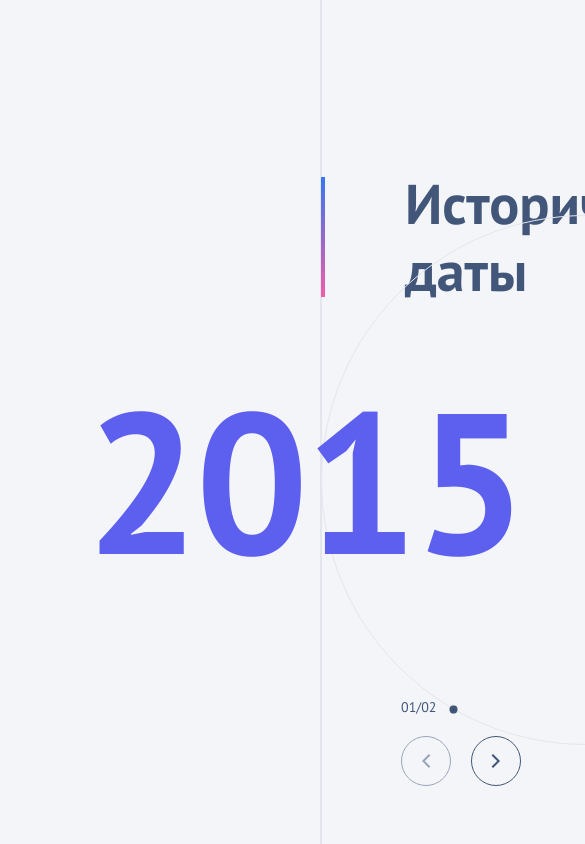
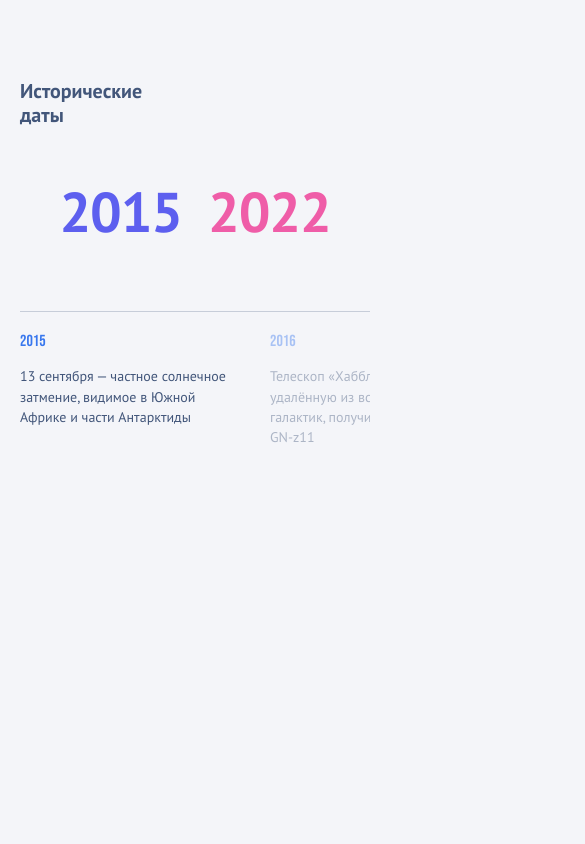
Before and after one commit to ayyPls/only-test, a React (Create React App) app: page / in a window 390 px wide. Shown: the top 844 px of the page, 585 px wide, since content can reach past the window. Built offline with nearby package versions, Linux system fonts and the light colour scheme.

Commit message:
start to add adaptive styles

```diff
--- a/src/App.tsx
+++ b/src/App.tsx
@@ -51,9 +51,9 @@ const App = () => {
             max={groupedEventsByType[groupedEventsByType.length - 1].datetime}
           />
         </EventTypeSwitch>
-        {/* TODO: add navigation buttons */}
         <EventSwiper events={groupedEventsByType} />
       </PageContentContainer>
+      {/* TODO: add navigation buttons */}
     </div>
   );
 }
--- a/src/index.css
+++ b/src/index.css
@@ -209,3 +209,57 @@ button:not([disabled]) {
   border: none;
   backdrop-filter: blur(15px);
 }
+
+@media screen and (max-width: 768px){
+  .layout {
+    padding: 20px;
+    margin: 0;
+    margin-top: 59px;
+    border: none;
+  }
+
+  .line-vertical, .line-horizontal {
+    display: none;
+  }
+  .circle {
+    padding: 56px 0;
+    border: none;
+    border-bottom: 1px solid #C7CDD9;
+    border-radius: 0;
+    width: 100%;
+    height: auto;
+  }
+  .circle > .years-text {
+    font-size: 56px;
+    /* margin: 0 auto; */
+    line-height: inherit;
+    transform: none;
+  }
+  .circle-items {
+    display: none;
+  }
+
+  .swiper-container {
+    padding-top: 20px;
+    margin: 0;
+    cursor: grab;
+  }
+
+  .swiper-slide-card>h2.title {
+    font-weight: normal;
+    font-size: 16px;
+    line-height: 120%;
+  }
+
+  .swiper-slide-card>.description {
+    font-size: 14px;
+    line-height: 145%;
+  }
+
+  .next-slide-button {
+    display: none;
+  }
+  .prev-slide-class, .next-slide-class {
+    opacity: .4;
+  }
+}
--- a/src/shared/const/events/index.ts
+++ b/src/shared/const/events/index.ts
@@ -11,16 +11,16 @@ const EVENTS: Array<IHistoryEvent> = [
     description: "Телескоп «Хаббл» обнаружил самую удалённую из всех обнаруженных галактик, получившую обозначение GN-z11",
     type: "Наука"
   },
-  // {
-  //   datetime: new Date('2017-07-20'),
-  //   description: "Компания Tesla официально представила первый в мире электрический грузовик Tesla Semi",
-  //   type: "Наука"
-  // },
-  // {
-  //   datetime: new Date('2018-01-01'),
-  //   description: "Старт коспического аппарата Parker Solar Probe Plus, предназначенного для изучения Солнца",
-  //   type: "Наука"
-  // },
+  {
+    datetime: new Date('2017-07-20'),
+    description: "Компания Tesla официально представила первый в мире электрический грузовик Tesla Semi",
+    type: "Наука"
+  },
+  {
+    datetime: new Date('2018-01-01'),
+    description: "Старт коспического аппарата Parker Solar Probe Plus, предназначенного для изучения Солнца",
+    type: "Наука"
+  },
   {
     datetime: new Date('2022-01-01'),
     description: "Корабль Crew Dragon вернулся на Землю из первого пилотируемого полета",
--- a/src/shared/ui/event-swiper/index.tsx
+++ b/src/shared/ui/event-swiper/index.tsx
@@ -25,7 +25,19 @@ const EventSwiper: FC<IEventSwiperProps> = ({ events }) => {
         setIsReachedEnd(event.isEnd)
     }
     return <div className="swiper-container">
-        <Swiper slidesPerView={SWIPER_SLIDES_PER_VIEW} spaceBetween={80} onSlideChange={handleSlideChange}>
+        <Swiper breakpoints={{
+            0: {
+                // TODO: on last slide show whole slide
+                slidesPerView: 1.5,
+                spaceBetween: 25,
+                slidePrevClass: 'prev-slide-class',
+                slideNextClass: "next-slide-class",
+            },
+            768: {
+                slidesPerView: SWIPER_SLIDES_PER_VIEW,
+                spaceBetween: 80
+            }
+        }} onSlideChange={handleSlideChange}>
             {
                 events.map(({ description, datetime }, index) => (
                     // TODO: figure out slide sizes
--- a/src/shared/ui/page-content-container/index.tsx
+++ b/src/shared/ui/page-content-container/index.tsx
@@ -7,6 +7,10 @@ const PageContentContainer = styled.div`
     display: flex;
     padding-top: 215px;
     flex-direction: column;
+    @media screen and (max-width: 768px) {
+        min-height: inherit;
+        padding-top: 0;
+    }
 `
 
 export { PageContentContainer }
--- a/src/shared/ui/page-heading/index.tsx
+++ b/src/shared/ui/page-heading/index.tsx
@@ -19,6 +19,14 @@ const PageHeading = styled.h1`
       border-image: linear-gradient(to bottom, #3877EE, #EF5DA8) 1;
       margin: 7px 80px 7px 0;
     }
+    @media screen and (max-width: 768px) {
+      font-size: 20px;
+      position: inherit;
+
+      &::before {
+        display: none;
+      }
+    }
 `
 
 export { PageHeading }
--- a/src/widgets/event-type-switch/index.tsx
+++ b/src/widgets/event-type-switch/index.tsx
@@ -30,10 +30,10 @@ const EventTypeSwitch: FC<IEventTypeSwitchProps> = ({ eventTypes, activeEventTyp
         </div>
         <div className='line-horizontal' />
         <div className='line-vertical' />
-        <div className='circle-action-buttons'>
-            {/* NOTE: this is ok until length of event types is < 10 */}
+        {/* NOTE: this is ok until length of event types is < 10 */}
+        {/* TODO: move inside of swiper container */}
+        {/* <div className='circle-action-buttons'>
             <span>{`0${activeEventTypeIndex + 1}/0${eventTypes.length}`}</span>
-            {/* TODO: disabled button styles */}
             <div>
                 <button disabled={activeEventTypeIndex === 0} type='button' onClick={onClickPrevEventType}>
                     <EventTypeArrowNext />
@@ -42,7 +42,7 @@ const EventTypeSwitch: FC<IEventTypeSwitchProps> = ({ eventTypes, activeEventTyp
                     <EventTypeArrowNext />
                 </button>
             </div>
-        </div>
+        </div> */}
     </>
 }
 
```
